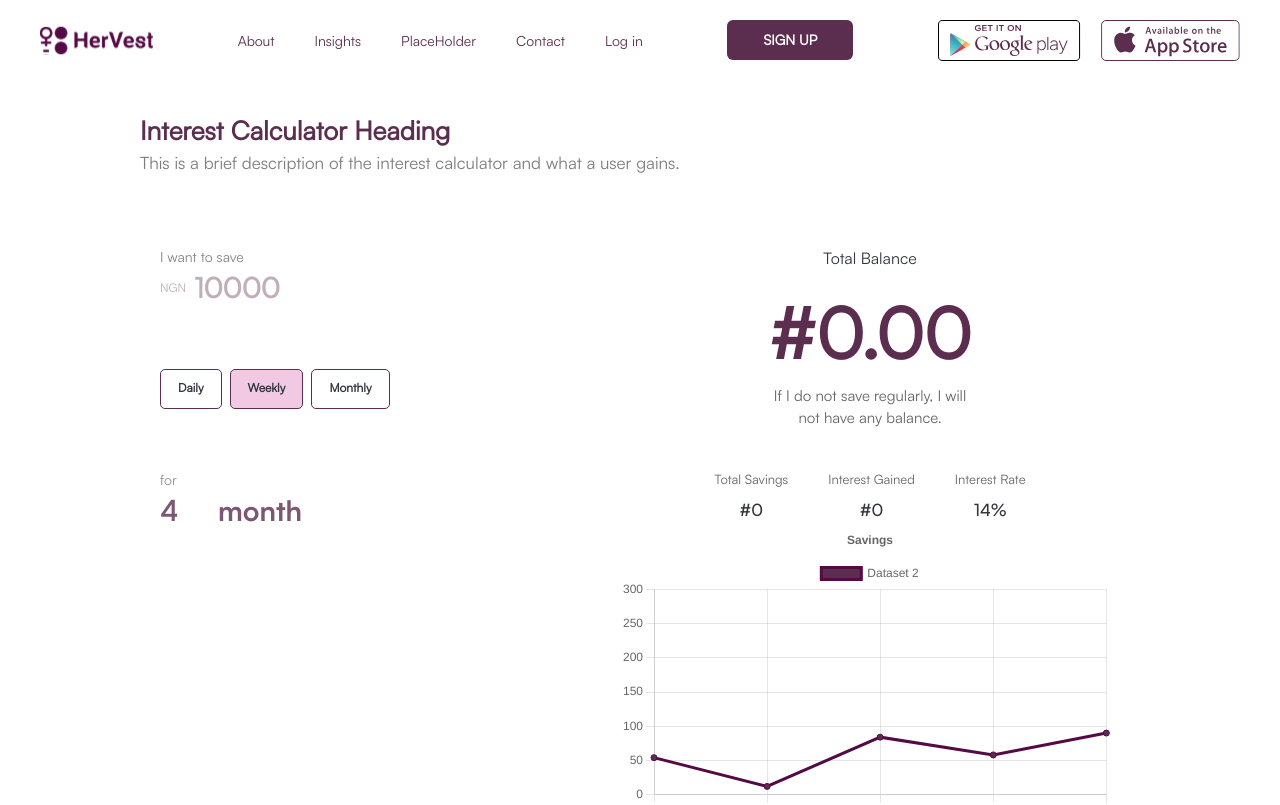
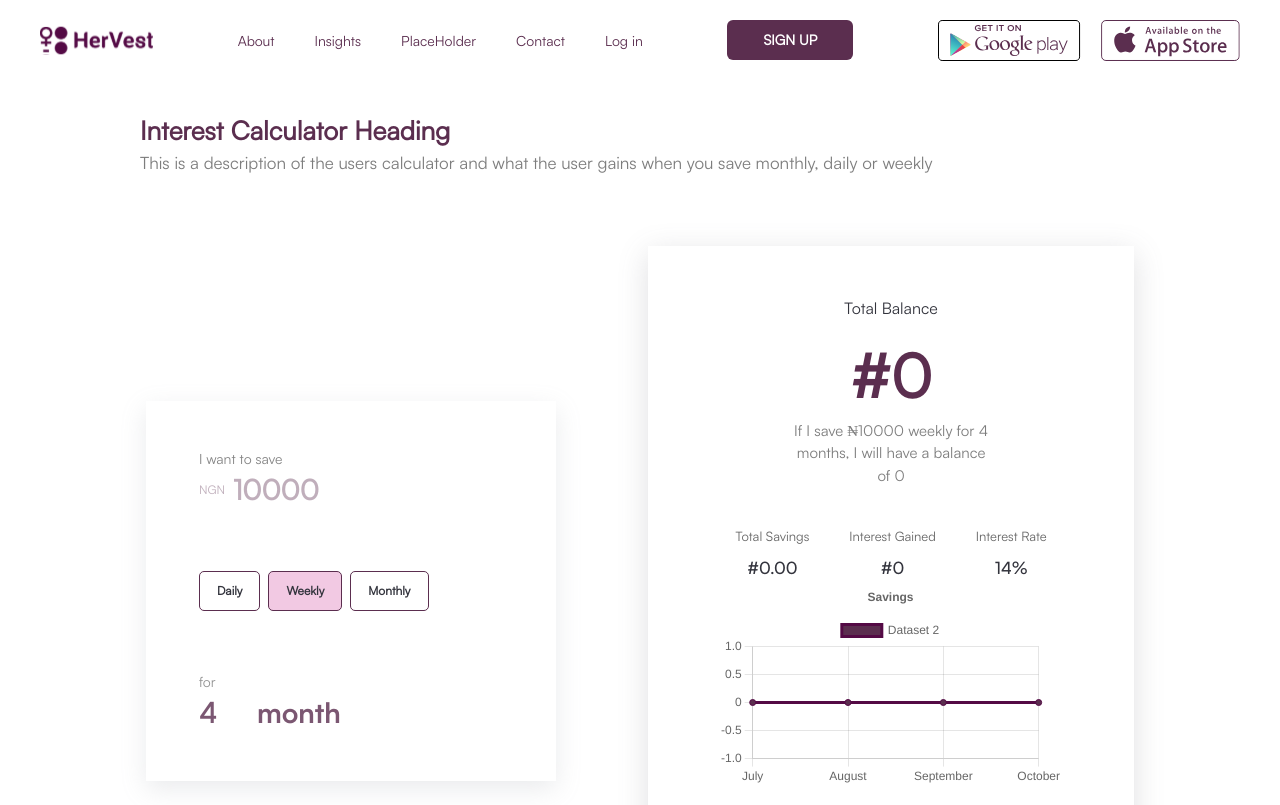
Before and after one commit to hervestng/interestCalculator, a React (Create React App) app: page / in a window 1280 px wide. Shown: the top 805 px of the page. Built offline with nearby package versions, Linux system fonts and the light colour scheme; no server answers.

Commit message:
implemented the functionalities of the interest calculator

```diff
--- a/src/Pages/Home.js
+++ b/src/Pages/Home.js
@@ -10,7 +10,7 @@ const Home = () => {
       <Navbar/>
       <Box mt={["30px","50px"]} ml={[0,"50px","100px"]}>
          <Text fontSize={["18px","26px"]} fontWeight="700" color="#5B2E4F">Interest Calculator Heading</Text>
-         <Text fontSize={["16px","17px"]} fontWeight="400" color="#666666D9">This is a brief description of the interest calculator and what a user gains.</Text>
+         <Text fontSize={["16px","17px"]} fontWeight="400" color="#666666D9">This is a description of the users calculator and what the user gains when you save monthly, daily or weekly</Text>
       </Box>
       <InterestStat/>
    </Box>
--- a/src/components/InterestStat.js
+++ b/src/components/InterestStat.js
@@ -9,43 +9,61 @@ const InterestStat = () => {
   const [amount, setAmount] = useState(10000)
   const [timeframe, setTimeFrame] = useState(4)
   const [frequency, setFrequency] = useState('weekly')
-  const [frequencyTime, setFrequencyTime] = useState('day')
   const [errormessage, setErrorMessage] = useState('error')
   const [errorMessageForAmount, setErrorMessageForAmount] = useState('')
+  const [totalBalance, setTotalBalance] = useState(0)
+  const [interest, setInterest] = useState(0)
+
 
   const calculate = async()=>{
 
     if(timeframe<3){
+           setTotalBalance(0)
+           setInterest(0)
       return setErrorMessage('Duration cannot be less than 3 months ')
     }
 
     if(timeframe>12){
+      setTotalBalance(0)
+      setInterest(0)
      return setErrorMessage('Duration cannot be more than 12 months ')
     }
 
     if(amount<=0){
+      setTotalBalance(0)
+      setInterest(0)
       return setErrorMessageForAmount('Amount must be greater than 0')
     }
     setErrorMessage('')
-    /*try {
+    setErrorMessageForAmount('')
+
+    //(14/100/365)*timeframe to get the interest.
+
+    try {
       const data = await calculator(amount, frequency,timeframe)
-      console.log(data,"dataa")
+
+      setTotalBalance(data.total)
+      setInterest(data.interest)
+
+
     } catch (error) {
       console.log(error,"error")
-    }*/
+    }
   }
 
 
 
   useEffect(()=>{
 
+  console.log(errorMessageForAmount =='', errormessage=='', (errormessage ==='') &&  (errorMessageForAmount ===''), "error messsages")
+
    calculate()
-  },[amount, timeframe, frequency])
+  },[amount, timeframe, frequency, errorMessageForAmount, errormessage])
   return (
     <>
-    <Flex m={["30px auto 0 auto","70px auto 0 auto"]} w={["100%","90%","80%"]} justifyContent="space-between" flexDir={["column","row"]} >
-        <Box >
-            <Box>
+    <Flex m={["30px auto 0 auto","70px auto 0 auto"]} w={["100%","90%","90%"]} justifyContent="space-between" flexDir={["column","column","column","row"]} >
+        <Box m="auto" w={["100%","100%","50%","38%"]} >
+            <Box m="auto" boxShadow="rgba(149, 157, 165, 0.2) 0px 8px 24px"  p="47px 53px 47px 53px" >
                 <Text fontSize="14px" color="#666666" opacity="80%">I want to save</Text>
                  <HStack opacity="38%" >
                    <Text fontSize="12px" fontWeight="500" color="#5B2E4F">NGN </Text>
@@ -56,7 +74,6 @@ const InterestStat = () => {
                       fontWeight="700"
                       value={amount}
                       type="number"
-                      min="0"
                      onChange={(e)=>{
                       setAmount(e.target.value);
                       setErrorMessageForAmount('')
@@ -98,34 +115,47 @@ const InterestStat = () => {
 
             </Box>
         </Box>
-        <Box >
-          <Box m={["80px auto 0 auto","0 auto"]}>
+        <Box w={["100%","100%","100%","45%"]} boxShadow="rgba(100, 100, 111, 0.2) 0px 7px 29px 0px"  p="50px 70px 50px 70px" m={["80px auto 0 auto","80px auto","80px auto","auto"]} >
+          <Box  >
              <Text textAlign="center" fontSize={["14px","16px"]} fontWeight="400" color="#33343D">Total Balance</Text>
-               <Text textAlign="center" pt="10px" fontSize={["45px","70px"]} fontWeight="900" color="#5B2E4F">#0.00</Text>
-            <Text fontSize={["12px","15px"]} m="0 auto" fontWeight="400" maxW="200px" textAlign="center" color="#666666">If I do not save regularly, I will not have any balance.</Text>
+               <Text textAlign="center" pt="10px" fontSize={["30px","45px","60px"]} fontWeight="900" color="#5B2E4F">#{totalBalance}</Text>
+            <Text fontSize={["12px","15px"]} m="0 auto" fontWeight="400" maxW="200px" textAlign="center" color="rgba(102, 102, 102, 0.85)">
+              {(errormessage ==='') &&  (errorMessageForAmount ==='') ?
+              `If I save ₦${amount} ${frequency} for ${timeframe} months, I will have a balance of ${totalBalance}`
+              :
+            'If I do not save regularly, I will not have any balance' }
+            </Text>
           </Box>
          <Stack direction="row" mt="40px"  spacing={10} justifyContent="center">
                 <VStack>
                     <Text fontSize={["11px","13px"]} fontWeight="400" color="#666666">Total Savings</Text>
-                    <Text fontSize={["15px","17px"]} fontWeight="500" color="#33343D" textAlign="center" fontFamily="SatoshiBold">#0</Text>
+                    <Text fontSize={["15px","17px"]} fontWeight="500" color="#33343D" textAlign="center" fontFamily="SatoshiBold">#{(totalBalance + interest).toFixed(2)}</Text>
                 </VStack>
                 <VStack>
                    <Text fontSize={["11px","13px"]} fontWeight="400" color="#666666">Interest Gained</Text>
-                    <Text fontSize={["15px","17px"]} fontWeight="500" color="#33343D" textAlign="center" fontFamily="SatoshiBold">#0</Text>
+                    <Text fontSize={["15px","17px"]} fontWeight="500" color="#33343D" textAlign="center" fontFamily="SatoshiBold">#{interest}</Text>
                 </VStack>
                 <VStack>
                    <Text fontSize={["11px","13px"]} fontWeight="400" color="#666666">Interest Rate</Text>
                     <Text fontSize={["15px","17px"]} fontWeight="500" color="#33343D" textAlign="center" fontFamily="SatoshiBold">14%</Text>
                 </VStack>
           </Stack>
-            <Box display={["none","none","block"]}><LineChart/></Box>
+          <Box display={["none","none","block"]}>
+            {(errormessage ==='') &&  (errorMessageForAmount ==='') &&
+                <LineChart totalBalance={totalBalance} investmentMonths={timeframe}/> }
+            </Box>
            <Center>
               <Button m="30px 0" padding="13px 70px 13px 70px" borderRadius="6px" bg="#5B2E4F" fontFamily="SatoshiBold"
               color="#fff" fontSize="12px" fontWeight="500" _hover={{color:"#5B2E4F", border:"1px solid #5B2E4F", bg:"#fff"}}>START SAVING</Button>
           </Center>
+          <Box display={["block","block","none"]}>
+        {(errormessage ==='') &&  (errorMessageForAmount ==='') &&
+        <LineChart totalBalance={totalBalance} investmentMonths={timeframe}/> }
+
+       </Box>
       </Box>
     </Flex>
-    <Box display={["block","block","none"]}>  <LineChart/></Box>
+
     </>
   )
 }
--- a/src/components/LineChart.js
+++ b/src/components/LineChart.js
@@ -24,7 +24,31 @@ ChartJS.register(
   Legend
 );
 
-export const options = {
+
+
+export default function LineChart({totalBalance ,investmentMonths}) {
+
+  console.log(totalBalance, investmentMonths)
+
+ let interestPerMonth = totalBalance / investmentMonths;
+ const currentDate = new Date();
+ const currentMonth = currentDate.getMonth();
+
+const months = []
+const interestValues = [];
+
+for (let i = 0; i < investmentMonths; i++) {
+  const month = (currentMonth + i) % 12;
+  const monthName = new Date(0, month).toLocaleString('en-US', { month: 'long' });
+  months.push(monthName);
+  interestValues.push(interestPerMonth )
+  interestPerMonth = interestPerMonth + totalBalance / investmentMonths
+}
+
+console.log("Months:", months);
+console.log("Interest Values:", interestValues);
+
+const options = {
   responsive: true,
   plugins: {
     legend: {
@@ -35,24 +59,22 @@ export const options = {
       text: 'Savings',
     },
   },
-};
+}
 
-const labels = ['March', 'April', 'May', 'June', 'July'];
+const labels = months;
 
-export const data = {
+const data = {
   labels,
   datasets: [
 
     {
       label: 'Dataset 2',
-      data: [54, 12, 84, 58, 90, 2, 300],
+      data: interestValues,
       borderColor: '#540A45 ',
       backgroundColor: '#5B2E4F',
     },
   ],
 };
-
-export default function LineChart() {
   return (
     <Box>
      <Line width={500} height={300} options={options} data={data} />
--- a/src/utils/services.js
+++ b/src/utils/services.js
@@ -3,9 +3,41 @@ import axios from 'axios'
 export const calculator = async(amount,frequency,timeframe)=>{
     try {
        const result = await axios.get(`http://interest-calc-api.hervest.ng/${amount}/${frequency}/${timeframe}`)
-       return result.response
+
+       return result.data
     } catch (error) {
         console.log(error)
         throw error
     }
 }
+
+
+/*
+const yearlyInterest = (initialSavingsAmount *interestRate * (timeframe)/12)/100
+
+    if(frequency === "monthly"){
+     const interestGainedMonthly = yearlyInterest/12
+      const totalBal = initialSavingsAmount + interestGainedMonthly;
+
+      setMonthlyInterest(interestGainedMonthly)
+      setTotalBalance(totalBal)
+
+    }
+   if(frequency === 'daily'){
+
+      const interestGainedDaily = yearlyInterest/365
+      setDailyInterest(interestGainedDaily)
+
+      const totalBal = initialSavingsAmount + interestGainedDaily;
+      setTotalBalance(totalBal)
+
+   }
+   if(frequency === 'weekly'){
+    const interestGainedWeekly = yearlyInterest/52
+    setWeeklyInterest(interestGainedWeekly)
+
+    const totalBal = initialSavingsAmount + interestGainedWeekly;
+      setTotalBalance(totalBal)
+   }
+
+   */
```
Lines whose indentation alone changed are shown as unchanged.
